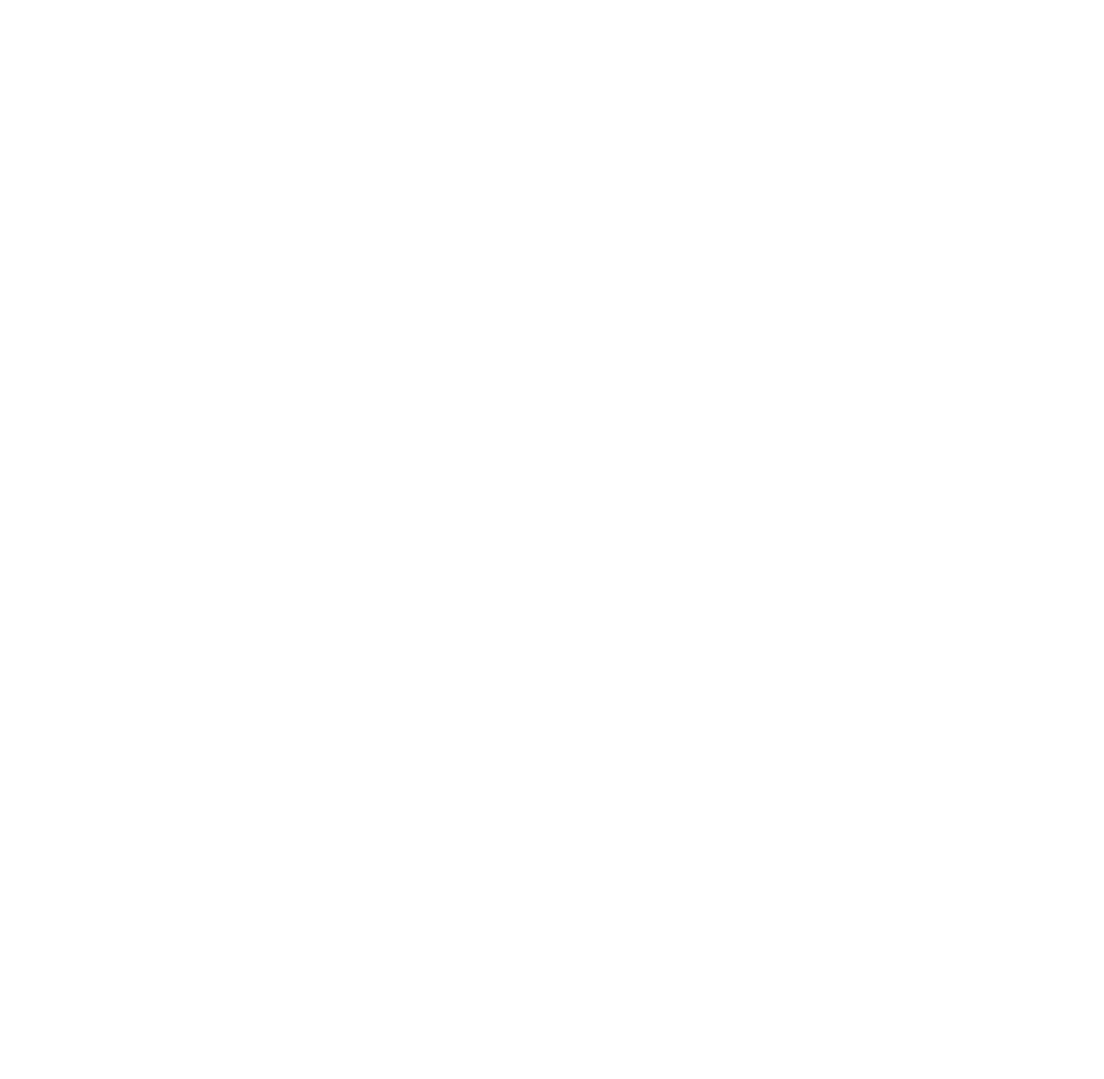
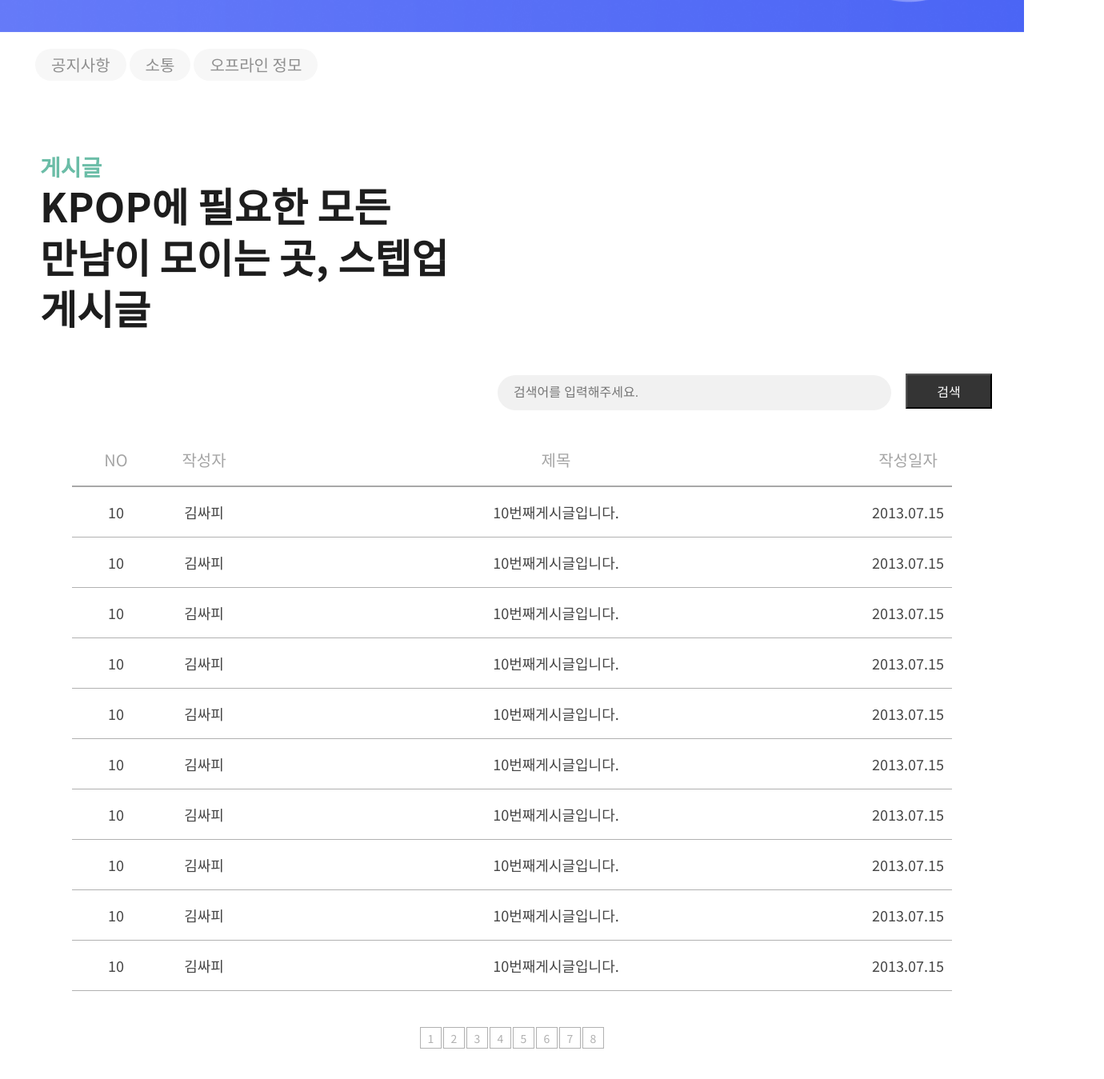
Before and after one commit to PI-StepUp/stepup, a Next.js app in the folder front/: page /article/list in a window 1280 px wide. Shown: the part 459-1808 px from the top of the page at 80% size, 1380 px wide, since content can reach past the window. Before the commit the page ends 800 px from the top, so only its background shows below. Built offline with nearby package versions, Linux system fonts and the light colour scheme.

Commit message:
:art: Design(feat/articlePublish): 소통 페이지 퍼블리싱 완료 (#190)
- 소통 페이지 DOM 구조 작성 완료
- 소통 페이지 scss 스타일 코드 작성 완료

```diff
--- a/front/src/pages/_app.tsx
+++ b/front/src/pages/_app.tsx
@@ -4,6 +4,7 @@
 import "../styles/mainBanner.scss"
 import "../styles/subnav.scss"
 import "../styles/noticelist.scss"
+import "../styles/articlelist.scss"
 
 import type {AppProps} from 'next/app';
 
--- a/front/src/pages/article/[list].tsx
+++ b/front/src/pages/article/[list].tsx
@@ -1,7 +1,119 @@
+import Header from "components/Header";
+import MainBanner from "components/MainBanner";
+import SubNav from "components/subNav";
+
 const ArticleList = () => {
     return (
         <>
-
+            <Header/>
+            <MainBanner/>
+            <SubNav/>
+            <div className="article-list-wrap">
+                <div className="article-list-title">
+                    <span>게시글</span>
+                    <h3>
+                        KPOP에 필요한 모든<br/>
+                        만남이 모이는 곳, 스텝업<br/>
+                        게시글
+                    </h3>
+                </div>
+                <div className="search-wrap">
+                    <form action="/">
+                        <input type="text" placeholder="검색어를 입력해주세요."/>
+                        <input type="submit" value="검색"/>
+                    </form>
+                </div>
+                <table>
+                    <colgroup>
+                        <col width="10%"/>
+                        <col width="10%"/>
+                        <col width="70%"/>
+                        <col width="10%"/>
+                    </colgroup>
+                    <thead>
+                        <tr>
+                            <th>NO</th>
+                            <th>작성자</th>
+                            <th>제목</th>
+                            <th>작성일자</th>
+                        </tr>
+                    </thead>
+                    <tbody>
+                        <tr>
+                            <td>10</td>
+                            <td>김싸피</td>
+                            <td>10번째게시글입니다.</td>
+                            <td>2013.07.15</td>
+                        </tr>
+                        <tr>
+                            <td>10</td>
+                            <td>김싸피</td>
+                            <td>10번째게시글입니다.</td>
+                            <td>2013.07.15</td>
+                        </tr>
+                        <tr>
+                            <td>10</td>
+                            <td>김싸피</td>
+                            <td>10번째게시글입니다.</td>
+                            <td>2013.07.15</td>
+                        </tr>
+                        <tr>
+                            <td>10</td>
+                            <td>김싸피</td>
+                            <td>10번째게시글입니다.</td>
+                            <td>2013.07.15</td>
+                        </tr>
+                        <tr>
+                            <td>10</td>
+                            <td>김싸피</td>
+                            <td>10번째게시글입니다.</td>
+                            <td>2013.07.15</td>
+                        </tr>
+                        <tr>
+                            <td>10</td>
+                            <td>김싸피</td>
+                            <td>10번째게시글입니다.</td>
+                            <td>2013.07.15</td>
+                        </tr>
+                        <tr>
+                            <td>10</td>
+                            <td>김싸피</td>
+                            <td>10번째게시글입니다.</td>
+                            <td>2013.07.15</td>
+                        </tr>
+                        <tr>
+                            <td>10</td>
+                            <td>김싸피</td>
+                            <td>10번째게시글입니다.</td>
+                            <td>2013.07.15</td>
+                        </tr>
+                        <tr>
+                            <td>10</td>
+                            <td>김싸피</td>
+                            <td>10번째게시글입니다.</td>
+                            <td>2013.07.15</td>
+                        </tr>
+                        <tr>
+                            <td>10</td>
+                            <td>김싸피</td>
+                            <td>10번째게시글입니다.</td>
+                            <td>2013.07.15</td>
+                        </tr>
+                    </tbody>
+                </table>
+                <div className="pagination">
+                    <ul>
+                        <li>1</li>
+                        <li>2</li>
+                        <li>3</li>
+                        <li>4</li>
+                        <li>5</li>
+                        <li>6</li>
+                        <li>7</li>
+                        <li>8</li>
+                    </ul>
+                </div>
+            </div>
         </>
     )
 }
--- /dev/null
+++ b/front/src/styles/articlelist.scss
@@ -0,0 +1,79 @@
+@import "./function.scss";
+
+.article-list-wrap{
+    @include block-center(1200px);
+    .article-list-title{
+        padding-top:73px;
+        padding-left:10px;
+        span{
+            @include font(28px, 700, #6BBDA7);
+        }
+        h3{
+            margin-top:2px;
+            @include font(50px, 700, #1D1D1D);
+            line-height:64px;
+        }
+    }
+    .search-wrap{
+        text-align:right;
+        margin-top:51px;
+        form{
+            input[type="text"]{
+                @include setSize(492px, 44px);
+                border-radius: 50px;
+                background-color: #F1F1F1;
+                border: none;
+                box-sizing: border-box;
+                padding:20px;
+                @include font(16px, 400, #585858);
+            }
+            input[type="submit"]{
+                @include setSize(108px, 44px);
+                background-color:#343434;
+                @include font(16px, 400, #FFFFFF);
+                margin-left:18px;
+            }
+        }
+    }
+    table{
+        @include block-center(1100px);
+        margin-top:30px;
+        thead{
+            tr{
+                border-bottom:2px solid #A8A8A8;
+                th{
+                    @include font(20px, 400, #A5A5A5);
+                    padding:22px 0px;
+                }
+            }
+        }
+        tbody{
+            text-align:center;
+            tr{
+                border-bottom: 1px solid #B1B1B1;
+                td{
+                    @include font(18px, 400, #454545);
+                    padding:22px 0px;
+                }
+            }
+        }
+    }
+    .pagination{
+        text-align:center;
+        margin-top:45px;
+        padding-bottom: 47px;
+        ul{
+            @include flex(center, center);
+            li{
+                @include setSize(25px, 25px);
+                @include flex(center, center);
+                border: 1px solid #B1B1B1;
+                @include font(14px, 400, #B1B1B1);
+                margin-left:2px;
+                &:first-child{
+                    margin-left:0px;
+                }
+            }
+        }
+    }
+}
```
